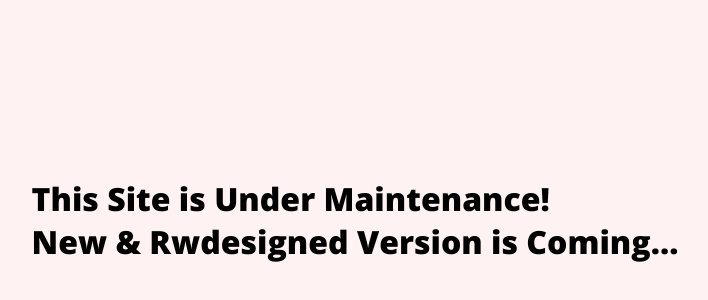
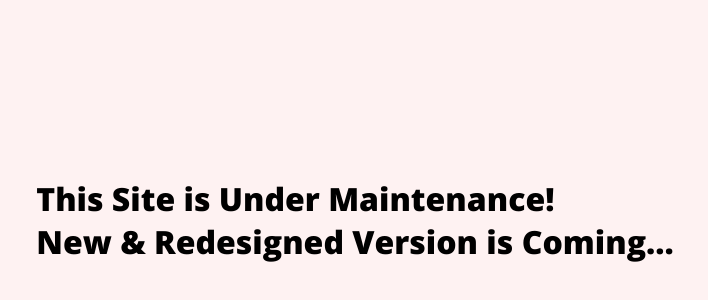
Before and after one commit to TheBawMan/portfolio, a React (Create React App) app: page / in a window 1280 px wide. Shown: the part 180-480 px from the top of the page, without its empty margins (285-993 px from the left). Built offline with nearby package versions, Linux system fonts and the light colour scheme.

Commit message:
E vul chilo

```diff
--- a/src/App.js
+++ b/src/App.js
@@ -38,7 +38,7 @@ const App = () =>{
       <Toaster />
     </>
   ) : (
-    <em id="customMessage">This Site is Under Maintenance! <br></br>New & Rwdesigned Version is Coming...</em>
+    <em id="customMessage">This Site is Under Maintenance! <br></br>New & Redesigned Version is Coming...</em>
   );
 }
 export default App;
```
